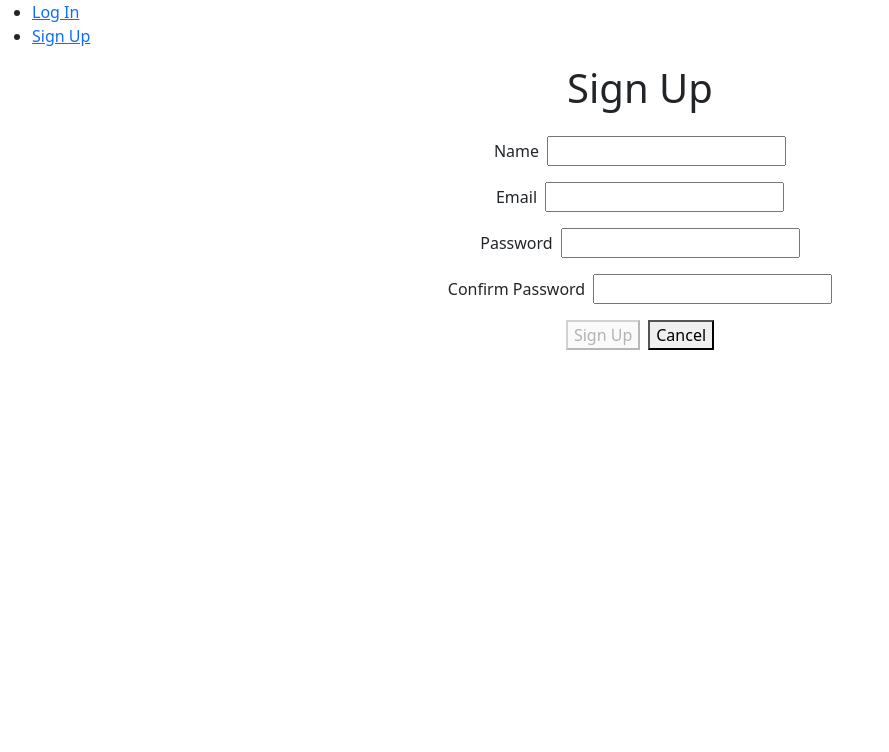
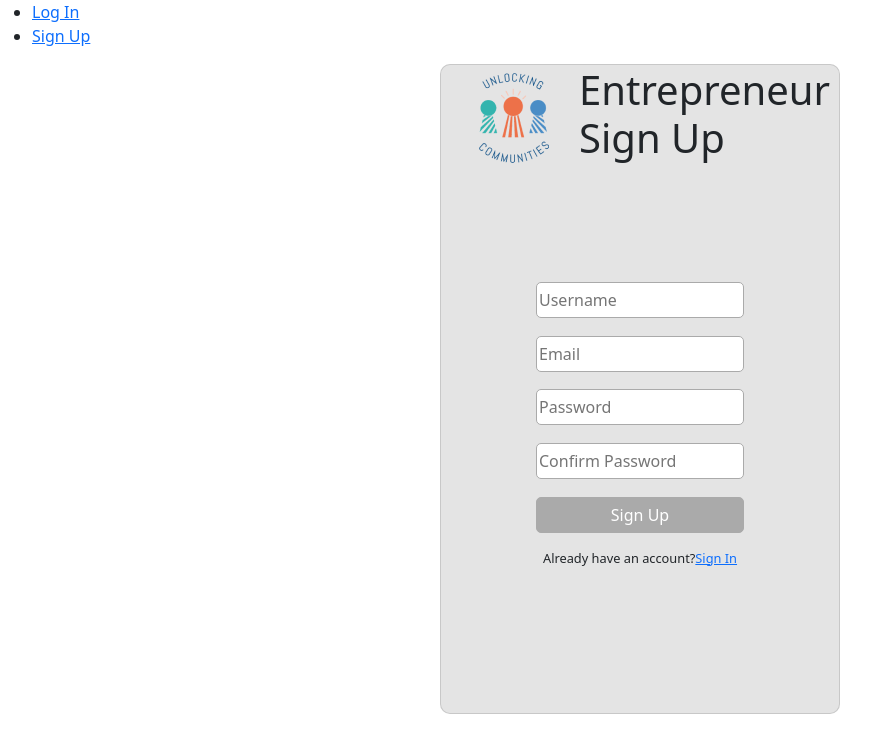
Before and after one commit to UC-Education-Team/ga-uc-education-front-end, a React (Create React App) app: page /signup in a window 1280 px wide. Shown: the top 752 px of the page, without its empty margins (0-889 px from the left). Built offline with nearby package versions, Linux system fonts and the light colour scheme.

Commit message:
Sign up form CSS

```diff
--- /dev/null
+++ b/src/components/SignupForm/SignupForm.css
@@ -0,0 +1,51 @@
+.container {
+  display: flex;
+  flex-flow: column nowrap;
+  justify-content: center;
+  align-items: center;
+  margin-bottom: 50px;
+}
+
+.button {
+  background: #36AA00;
+  border: 1px solid #AAAAAA;
+  box-sizing: border-box;
+  border-radius: 5px;
+  color: white !important;
+  width: 208px;
+  height: 36px;
+  left: 99px;
+  top: 410px;
+  margin: 1rem;
+
+}
+button:disabled,
+button[disabled]{
+  background-color: #AAAAAA;
+  color: white;
+}
+
+.inputContainer {
+  margin: 1rem;
+  margin-bottom: 0.1rem;
+  left: 42.11%;
+  right: 41.64%;
+  top: 47.64%;
+  bottom: 47.36%;
+  width: 208px;
+  border: 1px solid #AAAAAA;
+  height: 36px;
+  border-radius: 5px;
+  background-color: white;
+}
+.signUpForm {
+  justify-content: center;
+  align-items: center;
+  margin: auto;
+  width: 208px;
+}
+
+.redirectFont{
+  font-size: .8rem;
+  text-align: center;
+}
--- a/src/components/SignupForm/SignupForm.jsx
+++ b/src/components/SignupForm/SignupForm.jsx
@@ -1,8 +1,9 @@
 import { useState } from 'react'
 import { Link, useNavigate } from 'react-router-dom'
-import styles from './SignupForm.module.css'
+import './SignupForm.css'
 import * as authService from '../../services/authService'
 import 'bootstrap/dist/css/bootstrap.min.css';
+import { Button } from 'bootstrap';
 
 const SignupForm = props => {
   const navigate = useNavigate()
@@ -39,13 +40,14 @@ const SignupForm = props => {
   }
 
   return (
+    <div className='signUpForm mx-auto'>
     <form
       autoComplete="off"
       onSubmit={handleSubmit}
-      className={styles.container}
+      className='container'
     >
-      <div className={styles.inputContainer}>
-        <label htmlFor="name" className={styles.label}>Name</label>
+      <div>
+        {/* <label htmlFor="name" className={styles.label}>Name</label> */}
         <input
           type="text"
           autoComplete="off"
@@ -53,21 +55,28 @@ const SignupForm = props => {
           value={name}
           name="name"
           onChange={handleChange}
+          placeholder="Username"
+          className="inputContainer"
         />
       </div>
-      <div className={styles.inputContainer}>
-        <label htmlFor="email" className={styles.label}>Email</label>
+      <div>
+        {/* <label htmlFor="email" className={styles.label}>Email</label> */}
         <input
           type="text"
+          className="inputContainer"
           autoComplete="off"
           id="email"
           value={email}
           name="email"
           onChange={handleChange}
+          placeholder="Email"
+          outline="none"
+
+
         />
       </div>
-      <div className={styles.inputContainer}>
-        <label htmlFor="password" className={styles.label}>Password</label>
+      <div>
+        {/* <label htmlFor="password" className={styles.label}>Password</label> */}
         <input
           type="password"
           autoComplete="off"
@@ -75,12 +84,14 @@ const SignupForm = props => {
           value={password}
           name="password"
           onChange={handleChange}
+          placeholder="Password"
+          className="inputContainer"
         />
       </div>
-      <div className={styles.inputContainer}>
-        <label htmlFor="confirm" className={styles.label}>
+      <div>
+        {/* <label htmlFor="confirm" className={styles.label}>
           Confirm Password
-        </label>
+        </label> */}
         <input
           type="password"
           autoComplete="off"
@@ -88,17 +99,21 @@ const SignupForm = props => {
           value={passwordConf}
           name="passwordConf"
           onChange={handleChange}
+          placeholder="Confirm Password"
+          className="inputContainer"
         />
       </div>
-      <div className={styles.inputContainer}>
-        <button disabled={isFormInvalid()} className={styles.button}>
+      <div >
+        <button disabled={isFormInvalid()} className="button">
           Sign Up
         </button>
-        <Link to="/">
-          <button>Cancel</button>
-        </Link>
+        <p className='redirectFont'>
+            Already have an account?
+            <Link to="/login">Sign In</Link>
+          </p>
       </div>
     </form>
+    </div>
   )
 }
 
--- a/src/components/SignupForm/SignupForm.module.css
+++ /dev/null
@@ -1,16 +0,0 @@
-.container {
-  display: flex;
-  flex-flow: column nowrap;
-  justify-content: center;
-  align-items: center;
-  margin-bottom: 50px;
-}
-
-.label,
-.button {
-  margin-right: .5rem;
-}
-
-.inputContainer {
-  margin-bottom: 1rem;
-}
--- /dev/null
+++ b/src/pages/Signup/Signup.css
@@ -0,0 +1,34 @@
+.container {
+  display: flex;
+  align-items: center;
+  flex-direction: column;
+}
+
+.signUpCard {
+  width: 400px;
+  height: 650px;
+  background: #e4e4e4;
+  border-radius: 10px;
+
+}
+.header{display: flex;
+  flex-direction: row;
+  align-items: center;
+  padding: 8px;
+  width: 292px;
+  height: 106px;
+  left: 25px;
+  top: 16px;
+}
+
+.logo{
+  background-image: url(logo.png);
+  position: static;
+  width: 70px;
+  height: 90px;
+  left: 8px;
+  top: 8px;
+  flex: none;
+  order: 0;
+  flex-grow: 0;
+  margin: 0px 30px;}
--- a/src/pages/Signup/Signup.jsx
+++ b/src/pages/Signup/Signup.jsx
@@ -1,21 +1,32 @@
-import { useState } from 'react'
-import SignupForm from '../../components/SignupForm/SignupForm'
-import styles from './Signup.module.css'
+import { useState } from "react";
+import { Link } from "react-router-dom";
+import SignupForm from "../../components/SignupForm/SignupForm";
+import "./Signup.css";
+import "bootstrap/dist/css/bootstrap.min.css";
+import { Card, Image } from "react-bootstrap";
 
-const Signup = props => {
-  const [message, setMessage] = useState([''])
+const Signup = (props) => {
+  const [message, setMessage] = useState([""]);
 
-  const updateMessage = msg => {
-    setMessage(msg)
-  }
+  const updateMessage = (msg) => {
+    setMessage(msg);
+  };
 
   return (
-    <main className={styles.container}>
-      <h1>Sign Up</h1>
-      <p>{message}</p>
-      <SignupForm {...props} updateMessage={updateMessage} />
+    <main className="container">
+      <Card className="signUpCard">
+        <div className="header">
+          <div className="logo"></div>
+          <h1>Entrepreneur Sign Up</h1>
+        </div>
+        <p>{message}</p>
+        <SignupForm {...props} updateMessage={updateMessage} />
+        <div>
+
+        </div>
+      </Card>
     </main>
-  )
-}
+  );
+};
 
-export default Signup
+export default Signup;
--- a/src/pages/Signup/Signup.module.css
+++ /dev/null
@@ -1,5 +0,0 @@
-.container {
-  display: flex;
-  align-items: center;
-  flex-direction: column;
-}
```
Also changed, not shown: src/pages/Signup/logo.png (added).
